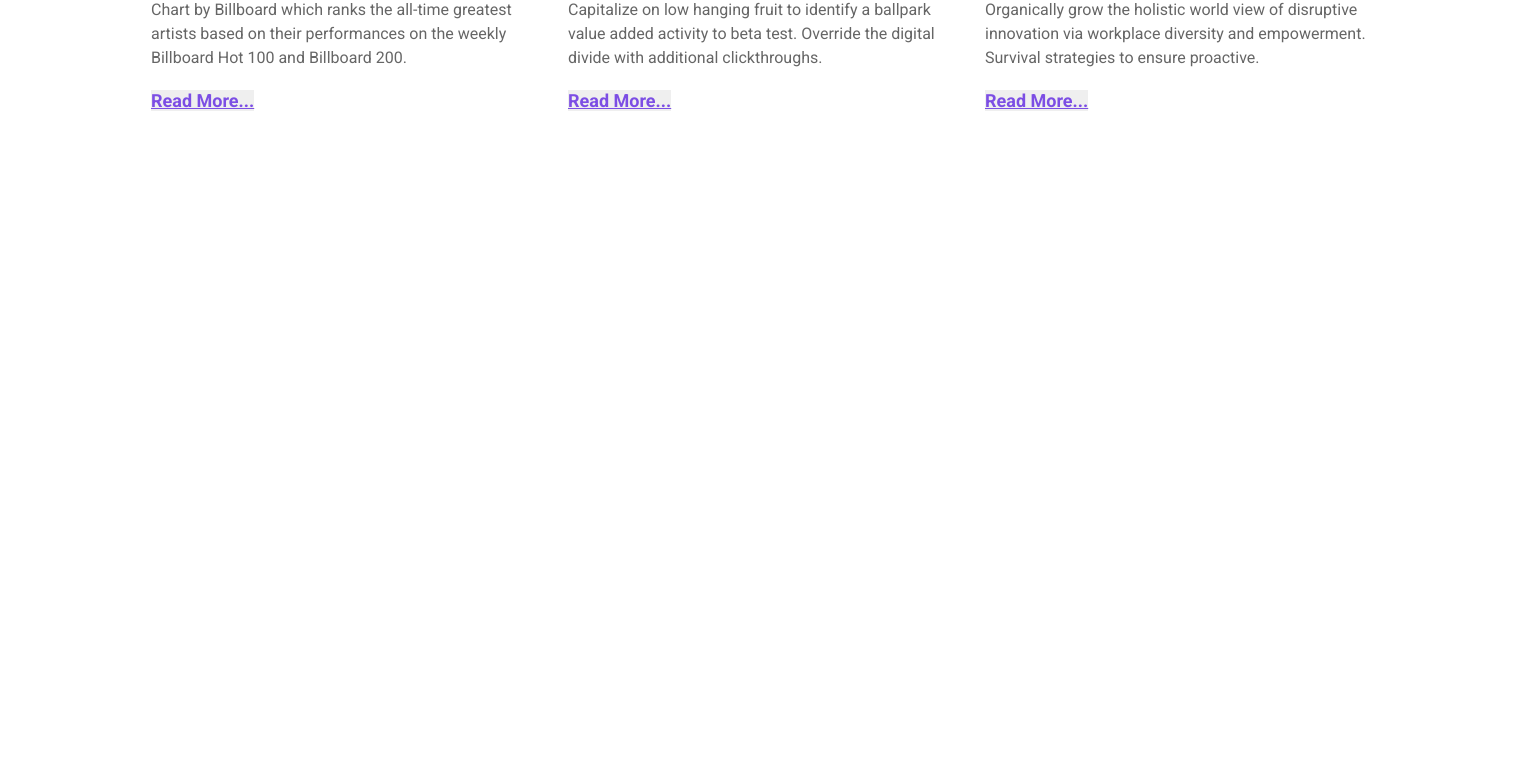
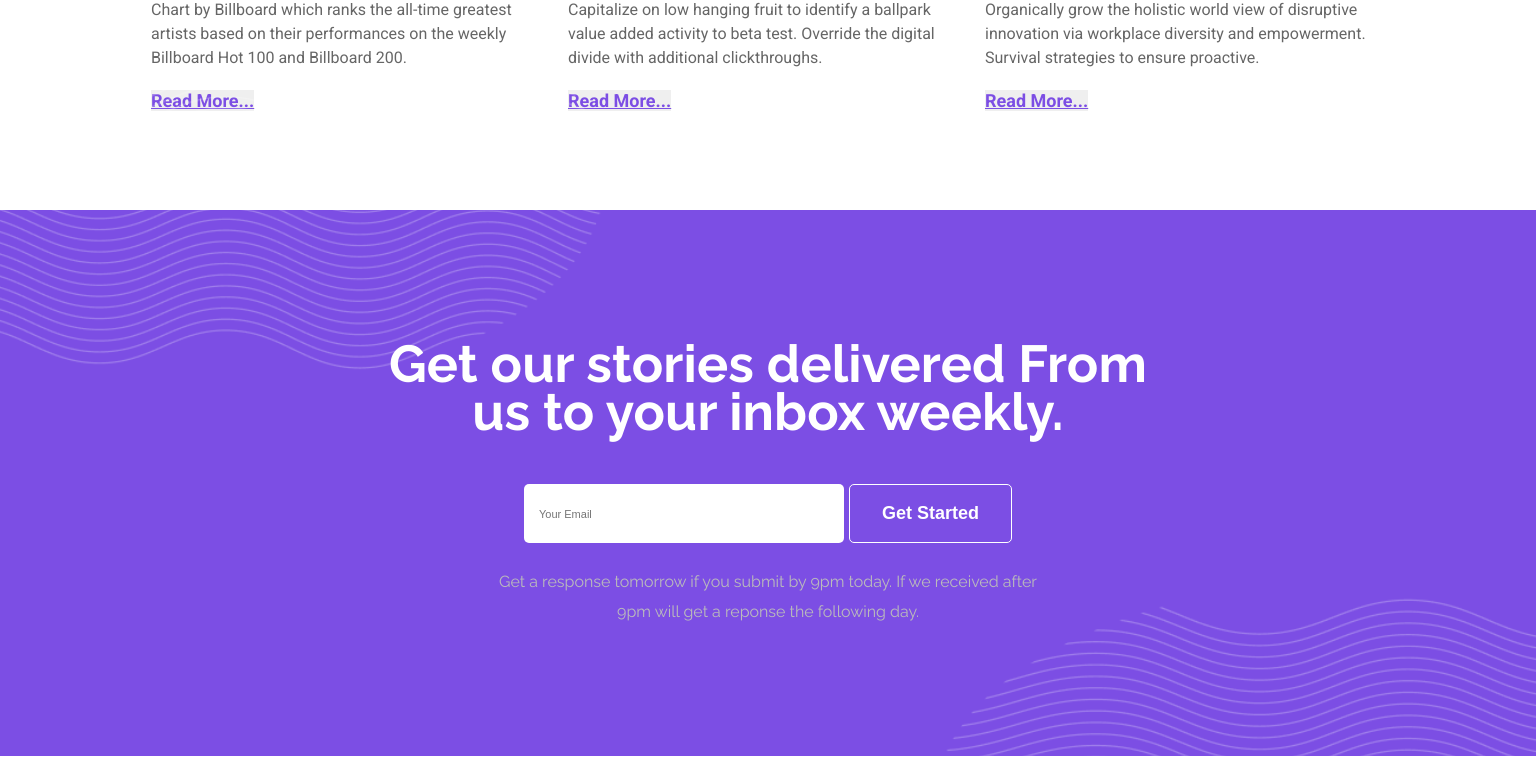
Before and after one commit to sheludkovladyslav/Zarrin, a React (Vite) app: page / in a window 1536 px wide. Shown: the part 3781-4565 px from the top of the page. Before the commit the page ends 3991 px from the top, so only its background shows below. Built offline with nearby package versions, Linux system fonts and the light colour scheme.

Commit message:
subscription done

```diff
--- a/src/App.jsx
+++ b/src/App.jsx
@@ -7,6 +7,7 @@ import { PopularPost } from "./components/PopularPost/PopularPost";
 import { Posts } from "./components/RecentPost/Posts";
 import recentPosts from "./db/RecentPosts.json";
 import popularPosts from "./db/PopularPosts.json";
+import Subscription from "./components/Subscription/Subscription";
 function App() {
   return (
     <>
@@ -18,6 +19,7 @@ function App() {
         <PopularPost></PopularPost>
         <Posts title={"Our Recent Post"} posts={recentPosts}></Posts>
         <Posts title={"Popular Post"} posts={popularPosts}></Posts>
+        <Subscription></Subscription>
       </main>
     </>
   );
--- /dev/null
+++ b/src/components/Subscription/Subscription.css
@@ -0,0 +1,171 @@
+.main__subscription {
+  background-color: var(--subscription-background);
+  position: relative;
+}
+
+.subscription__container {
+  padding: 60px 0 45px;
+  display: flex;
+  flex-direction: column;
+  align-items: center;
+  gap: 35px;
+}
+
+.subscription__title {
+  font-size: 24px;
+  color: var(--text-secondary);
+  text-align: center;
+  max-width: 285px;
+  line-height: calc(34 / 24);
+  letter-spacing: 0.14px;
+}
+
+.subscription__form {
+  width: 100%;
+  display: flex;
+  gap: 5px;
+  justify-content: center;
+}
+
+.subscription__input {
+  max-width: 210px;
+  width: 100%;
+  padding: 12px 15px;
+  font-size: 11px;
+  border-radius: 5px;
+  outline: none;
+  border: none;
+  color: var(--subscription-input);
+}
+
+.subscription__button {
+  background-color: transparent;
+  border: 1px solid var(--subscription-border);
+  padding: 15px 20px;
+  font-size: 11px;
+  font-weight: 700;
+}
+
+.subscription__description {
+  color: var(--subscription-text);
+  font-size: 12px;
+  font-weight: 400;
+  line-height: calc(20 / 11);
+  max-width: 282px;
+  text-align: center;
+}
+
+.subscription::after {
+  content: "";
+  width: 298px;
+  height: 123px;
+  background-image: url("../hero/linesdown.png");
+  background-repeat: no-repeat;
+  background-size: cover;
+  position: absolute;
+  right: 0;
+  bottom: -40px;
+}
+
+.subscription::before {
+  content: "";
+  width: 298px;
+  height: 123px;
+  background-image: url("../../img/lines.png");
+  background-repeat: no-repeat;
+  background-size: cover;
+  position: absolute;
+  top: -24px;
+  left: -80px;
+}
+
+@media (min-width: 1024px) {
+  .subscription__title {
+    font-size: 37px;
+    max-width: 550px;
+    margin-bottom: 35px;
+  }
+
+  .subscription__form {
+    margin-bottom: 17px;
+  }
+
+  .subscription__input {
+    max-width: 230px;
+  }
+
+  .subscription__button {
+    padding: 15px 25px;
+    font-size: 12px;
+  }
+
+  .subscription__container {
+    gap: 0;
+    padding: 90px 0;
+  }
+
+  .subscription__description {
+    max-width: 398px;
+  }
+
+  .subscription::after {
+    width: 450px;
+    height: 150px;
+    right: 0;
+    bottom: -40px;
+  }
+
+  .subscription::before {
+    width: 491px;
+    height: 271px;
+    background-size: contain;
+    top: -80px;
+    left: -80px;
+  }
+}
+
+@media (min-width: 1440px) {
+  .subscription__title {
+    font-size: 52px;
+    max-width: 768px;
+    margin-bottom: 48px;
+    line-height: calc(48 / 52);
+  }
+
+  .subscription__form {
+    margin-bottom: 24px;
+  }
+
+  .subscription__input {
+    max-width: 320px;
+  }
+
+  .subscription__button {
+    padding: 18px 32px;
+    font-size: 18px;
+  }
+
+  .subscription__container {
+    padding: 130px 0;
+  }
+
+  .subscription__description {
+    max-width: 555px;
+    font-size: 16px;
+  }
+
+  .subscription::after {
+    width: 600px;
+    height: 220px;
+    right: 0;
+    bottom: -40px;
+  }
+
+  .subscription::before {
+    width: 685px;
+    height: 378px;
+    background-size: contain;
+    top: -120px;
+    left: -80px;
+  }
+}
--- /dev/null
+++ b/src/components/Subscription/Subscription.jsx
@@ -0,0 +1,29 @@
+import React from "react";
+import "./Subscription.css";
+
+export default function Subscription() {
+  return (
+    <section className="main__subscription subscription">
+      <div className="subscription__container container">
+        <h2 className="subscription__title">
+          Get our stories delivered From us to your inbox weekly.
+        </h2>
+        <form action="" className="subscription__form form">
+          <input
+            type="email"
+            required
+            className="subscription__input"
+            placeholder="Your Email"
+          />
+          <button type="submit" className="subscription__button button">
+            Get Started
+          </button>
+        </form>
+        <p className="subscription__description">
+          Get a response tomorrow if you submit by 9pm today. If we received
+          after 9pm will get a reponse the following day.
+        </p>
+      </div>
+    </section>
+  );
+}
--- a/src/styles/variables.css
+++ b/src/styles/variables.css
@@ -12,6 +12,10 @@
   --popular-button: #7c4ee4;
   --popular-background: #fff;
   --post-button: #7c4ee4;
+  --subscription-background: #7c4ee4;
+  --subscription-input: #5a7184;
+  --subscription-border: #fff;
+  --subscription-text: #bbbbbb;
 
   --font-primary: "Raleway", sans-serif;
   --font-secondary: "Roboto", sans-serif;
```
